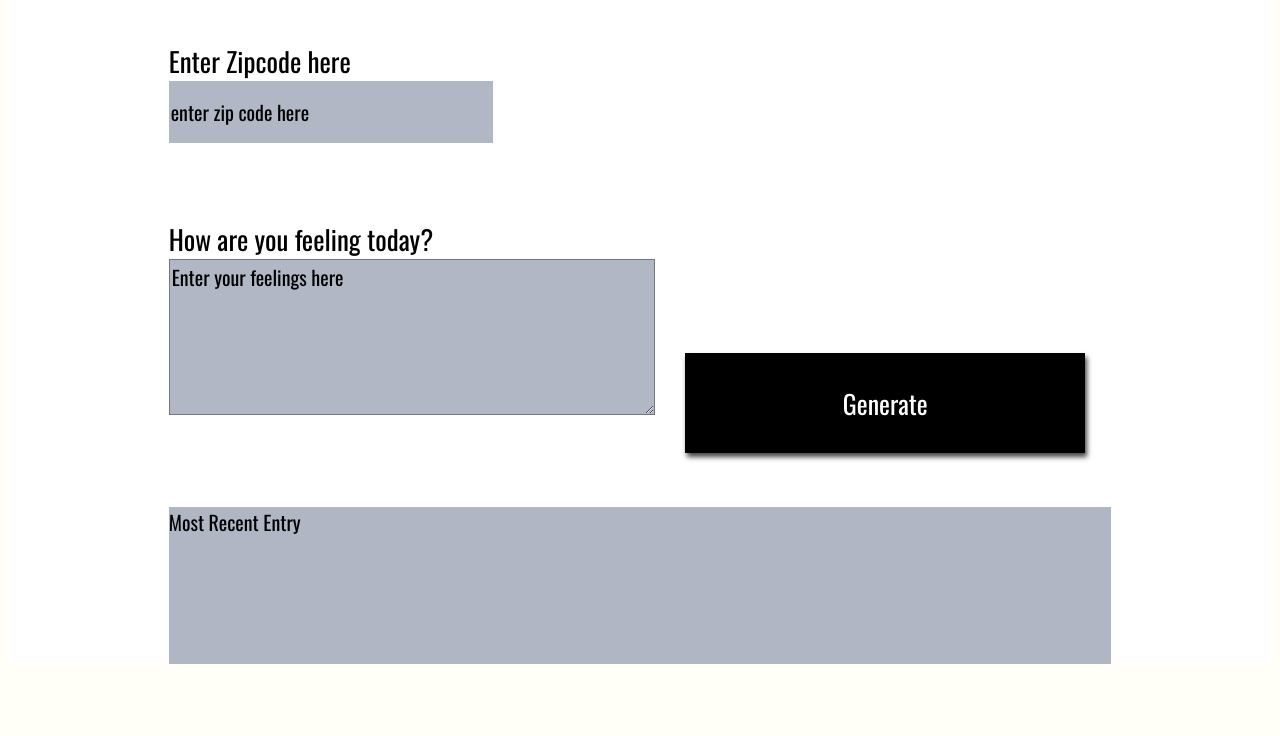
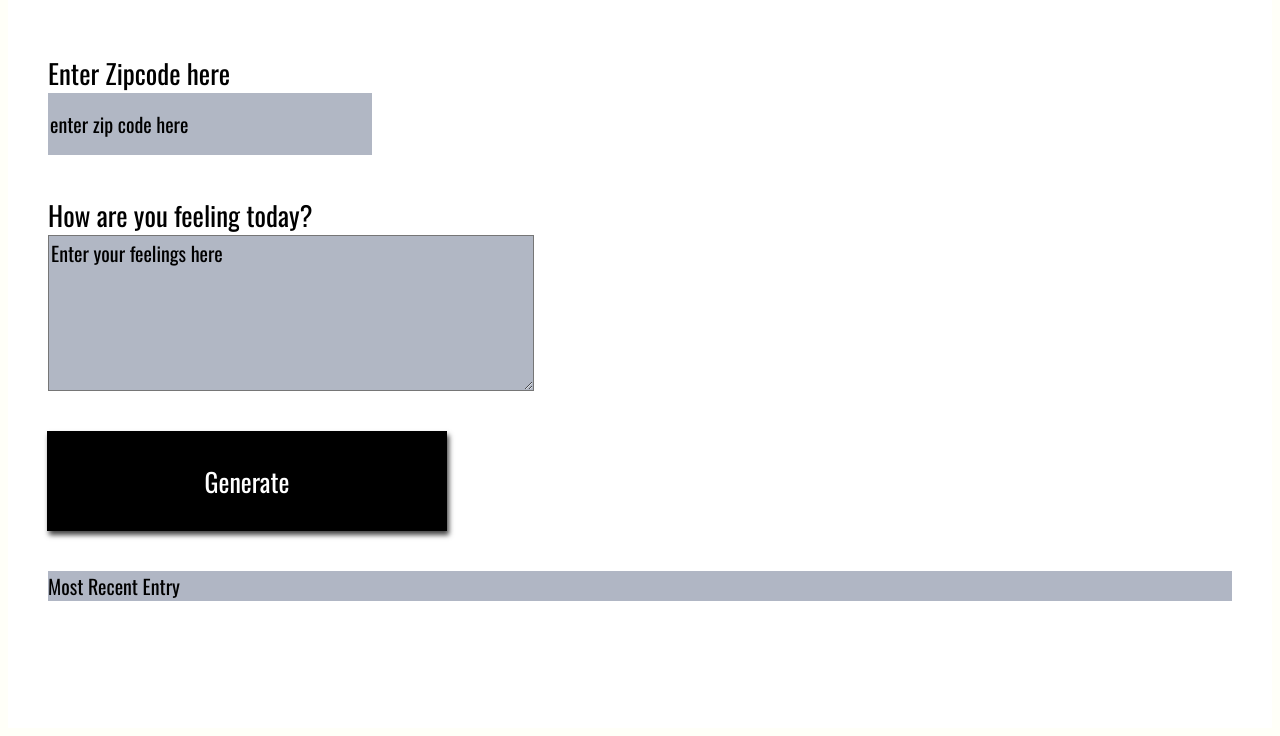
Before and after one commit to ziadabdelkader/weather-journal-app, a website: page website/index.html in a window 1280 px wide. Shown: the part 144-880 px from the top of the page. Before the commit the page ends 816 px from the top, so only its background shows below. Drawn offline with nearby package versions, Linux system fonts and the light colour scheme; no server answers; a web font is replaced by a local one.

Commit message:
add README.md

```diff
--- a/website/index.html
+++ b/website/index.html
@@ -18,6 +18,8 @@
     <div class ="holder feel">
         <label for="feelings">How are you feeling today?</label>
         <textarea class= "myInput" id="feelings" placeholder="Enter your feelings here" rows="5" cols="50"></textarea>
+    </div>
+    <div>
         <button id="generate" type = "submit"> Generate </button>
     </div>
     <div class ="holder entry">
--- a/website/style.css
+++ b/website/style.css
@@ -4,7 +4,6 @@ body{
 }
 
 #app{
-    display: grid;
     grid-auto-rows: minmax(150px, auto);
     /* grid-template-columns:  */
     height:100vh;
@@ -17,14 +16,20 @@ body{
 }
 
 .holder{
-
+    margin: 2em;
 }
 
 .entry{
     background: rgba(59, 74, 107, .4);
 }
+#zip{
+    display: block;
+}
+#feelings{
+    display: block;
+}
 #generate{
-    margin: 1em;
+    margin-left: 1.5em;
 }
 #entryHolder{
 
@@ -51,12 +56,11 @@ body{
 
 /*  Basic Styling To Override Default For Basic HTML Elements */
 label{
-    display:block;
+    vertical-align: top;
     font-size: 27px;
 }
 
 input{
-    display:block;
     height: 60px;
     width: 320px;
     background: #b1b7c4;
@@ -78,6 +82,7 @@ button{
 }
 h1{
     font-size: 36px;
+    text-align-last: center;
 }
 
 textarea{
```
Also changed, not shown: README.md.
